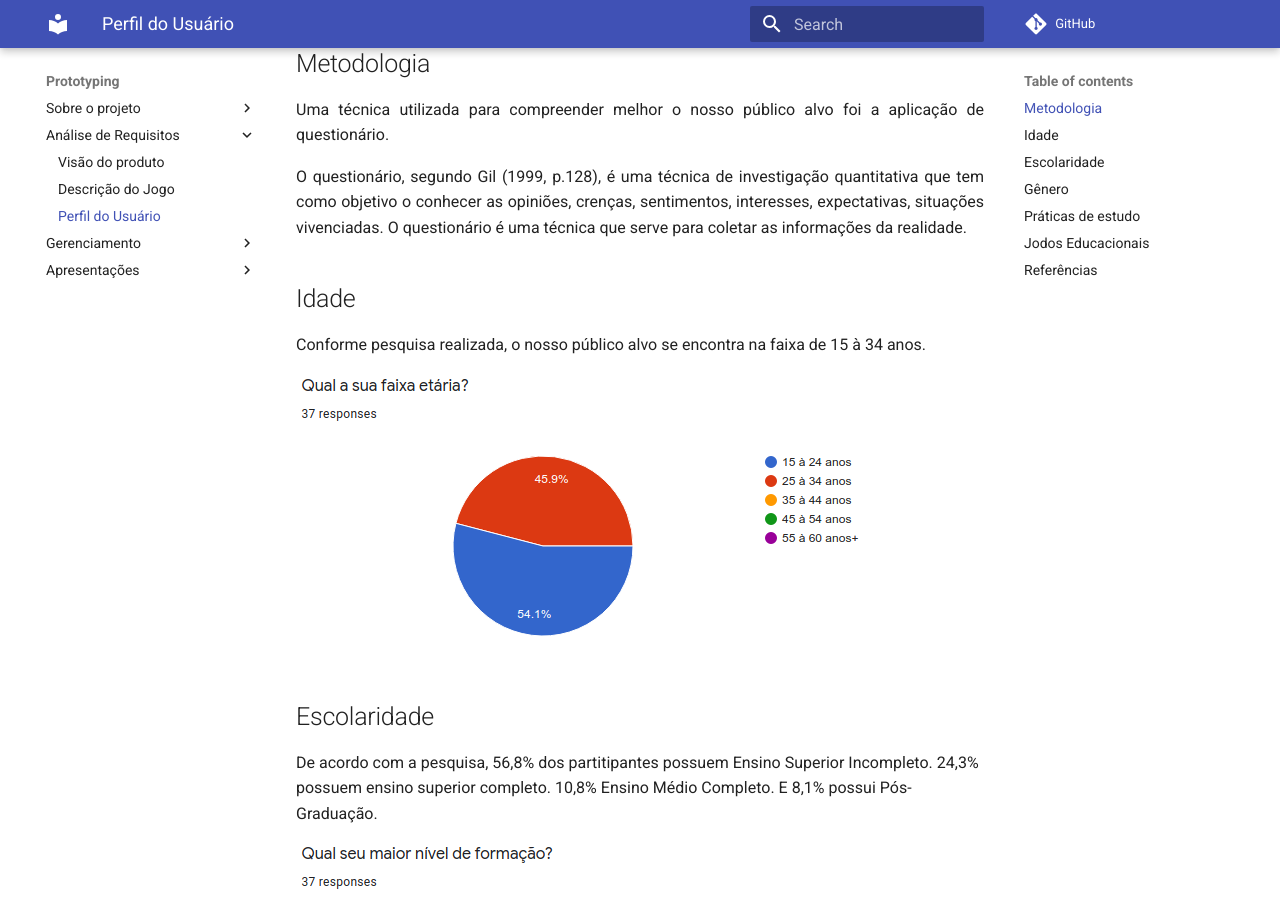
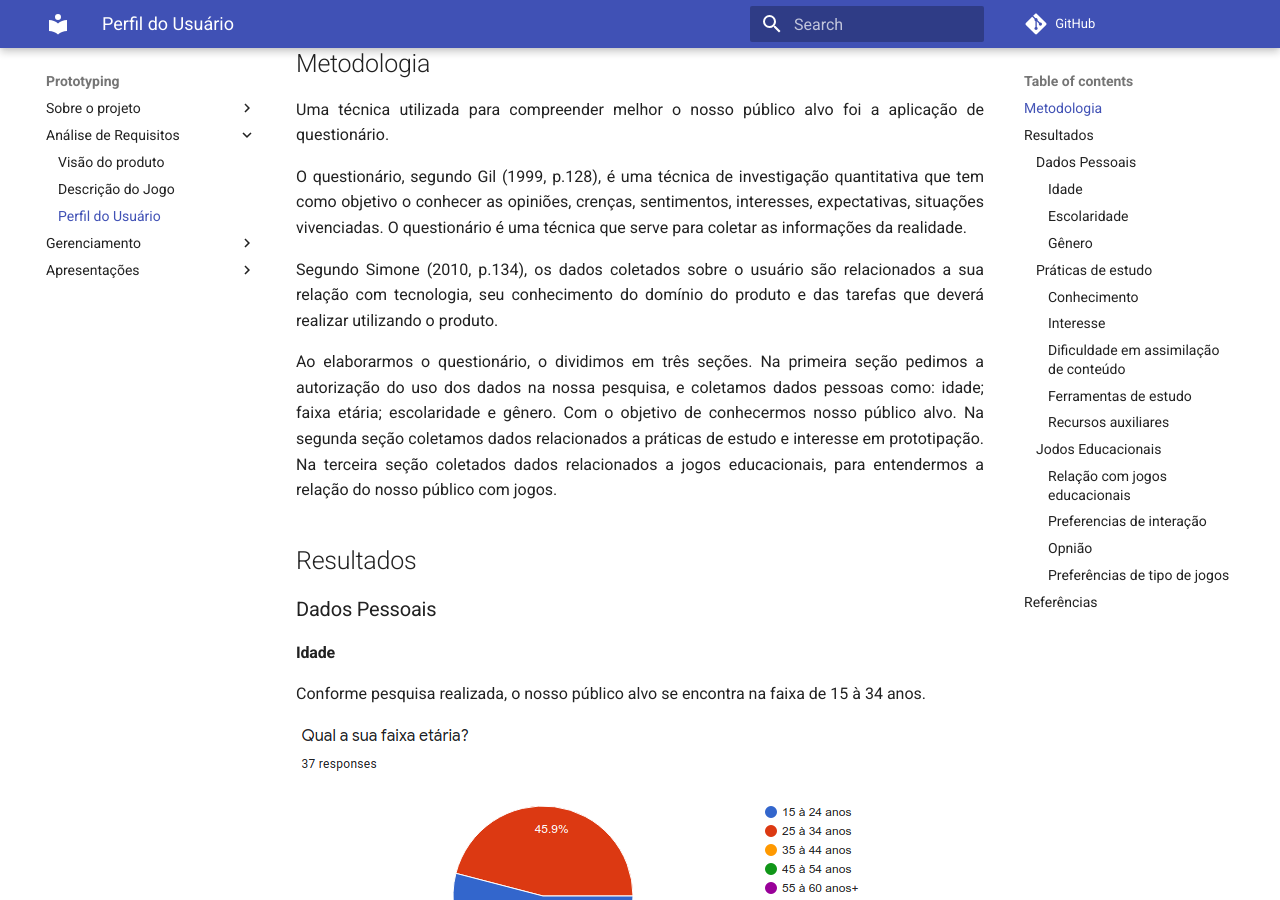
Before and after one commit to Design-de-Jogos/2020.1-ProtoGame, an MkDocs documentation site: the page built from docs/Perfil-usuario.md, in a window 1280 px wide and 900 px high, scrolled down 418 px. Built offline with MkDocs 1.6.1 and Material for MkDocs 9.7.7, drawn with Linux system fonts in a browser that asks for light colours; comment, search, counter and statistics services are not loaded; some of the changed text lies outside the part shown.

Commit message:
Update Perfil-usuario.md

```diff
--- a/docs/Perfil-usuario.md
+++ b/docs/Perfil-usuario.md
@@ -13,8 +13,16 @@ Data | Versão | Descrição | Autor(es)
 
 <p align="justify">O questionário, segundo Gil (1999, p.128), é uma técnica de investigação quantitativa que tem como objetivo o conhecer as opiniões, crenças, sentimentos, interesses, expectativas, situações vivenciadas. O questionário é uma técnica que serve para coletar as informações da realidade. </p>
 
+<p align="justify">Segundo Simone (2010, p.134), os dados coletados sobre o usuário são relacionados a sua relação com tecnologia, seu conhecimento do domínio do produto e das tarefas que deverá realizar utilizando o produto.</p>
 
-## Idade
+<p align="justify">Ao elaborarmos o questionário, o dividimos em três seções. Na primeira seção pedimos a autorização do uso dos dados na nossa pesquisa, e coletamos dados pessoas como: idade; faixa etária; escolaridade e gênero. Com o objetivo de conhecermos nosso público alvo. Na segunda seção coletamos dados relacionados a práticas de estudo e interesse em prototipação. Na terceira seção coletados dados relacionados a jogos educacionais, para entendermos a relação do nosso público com jogos.</p>
+
+
+## Resultados
+
+### Dados Pessoais
+
+#### Idade
 
 Conforme pesquisa realizada, o nosso público alvo se encontra na faixa de 15 à 34 anos.
 
@@ -22,55 +30,71 @@ Conforme pesquisa realizada, o nosso público alvo se encontra na faixa de 15 à
 ![Faixa etária](./img/faixa-etaria.jpeg)
 
 
-## Escolaridade
+#### Escolaridade
 
 De acordo com a pesquisa, 56,8% dos partitipantes possuem Ensino Superior Incompleto. 24,3% possuem ensino superior completo. 10,8% Ensino Médio Completo. E 8,1% possui Pós-Graduação.
 
 ![escolaridade](./img/escolaridade.jpeg)
 
 
-## Gênero
+#### Gênero
 
 De acordo com a pesquisa, o nosso publico alvo é bem equilibrado em relação a gênero. 51,4% dos participantes eram do sexo masculino e 48,6% eram do sexo feminino.
 
 ![gereno](./img/genero.jpeg)
 
 
-## Práticas de estudo
+### Práticas de estudo
+
+#### Conhecimento
 
 De acordo com a pesquisa, 62,2% dos participantes nunca tiveram contato com temas relacionados a prototipação.
 
 ![interesse-tema](./img/contato-prototipacao.jpeg)
 
+#### Interesse
+
 De acordo com a pesquisa, 81,1% dos participante demonstrou interesse em aprender sobre prototipação.
 
 ![interesse-tema-2](./img/aprender-prototipacao.jpeg)
+
+#### Dificuldade em assimilação de conteúdo
 
 De acordo com a pesquisa, 56,8% dos participantes afirmam sentir maior dificuldade em assimilar a teoria do conteúdo.
 
 ![interesse-tema-3](./img/teoria-pratica.jpeg)
 
+#### Ferramentas de estudo
+
 De acordo com a pesquisa, 100% dos participantes afirmam utilizar o computador para estudar. Seguido de celular, com 62,2%.
 
 ![interesse-tema-4](./img/equipamentos-estudos.jpeg)
+
+#### Recursos auxiliares
 
 De acordo com a pesquisa, Video aulas, com 83,8% e resolução de exercícios, com 75,7%, estão entre os recursos de estudo mais utilizados entre os participantes.
 
 ![interesse-tema-5](./img/recursos.jpeg)
 
-## Jodos Educacionais
+### Jodos Educacionais
+
+#### Relação com jogos educacionais
 
 De acordo com a pesquisa, 78,4% dos participantes não utiliza jogos educacionais como recurso para auxiliar os estudos.
 
 ![jogos-1](./img/utiliza-jogos.jpeg)
 
-De acordo com a pesquisa, 91,9% dos participantes gostaria que houvesse alguma interação com outros jogadores em jogos educacionais.
+#### Preferencias de interação
+De acordo com a pesquisa, 91,9% dos participantes gostariam que houvessem alguma interação com outros jogadores em jogos educacionais.
 
 ![jogos-2](./img/interacao-jogos.jpeg)
 
+#### Opnião
 De acordo com a pesquisa, 73% acredita que os jogos educaionais são desafiadores para o aprendizado.
 
 ![jogos-3](./img/desafiadores.jpeg)
+
+#### Preferências de tipo de jogos
 
 De acordo com a pesquisa, Jogos de perguntas e respostas e jogos de estratégias são os mais jogados dentre os participantes.
 
@@ -81,3 +105,5 @@ De acordo com a pesquisa, Jogos de perguntas e respostas e jogos de estratégias
 ## Referências
 
 CHAER, Galdino; DINIZ, Rafael Rosa Pereira; RIBEIRO, Elisa Antônia. **A técnica do questionário na pesquisa educacional.** Revista Evidência, v. 7, n. 7, 2012. Disponível em: [http://www.educadores.diaadia.pr.gov.br/arquivos/File/maio2013/sociologia_artigos/pesqusia_social.pdf](http://www.educadores.diaadia.pr.gov.br/arquivos/File/maio2013/sociologia_artigos/pesqusia_social.pdf)
+
+BARBOSA, Simone; SILVA, Bruno. **Interação humano-computador.** Elsevier Brasil, 2010.
```
